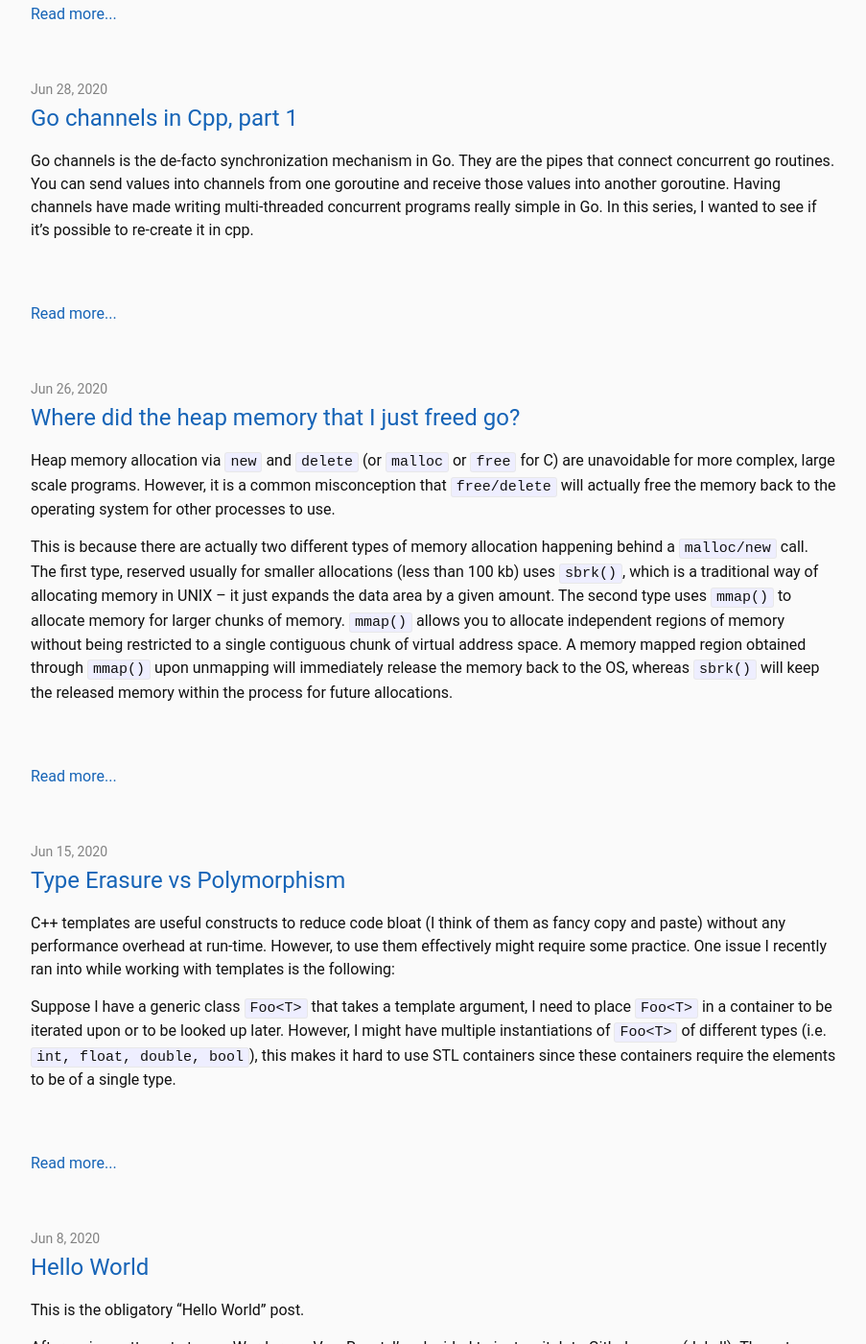
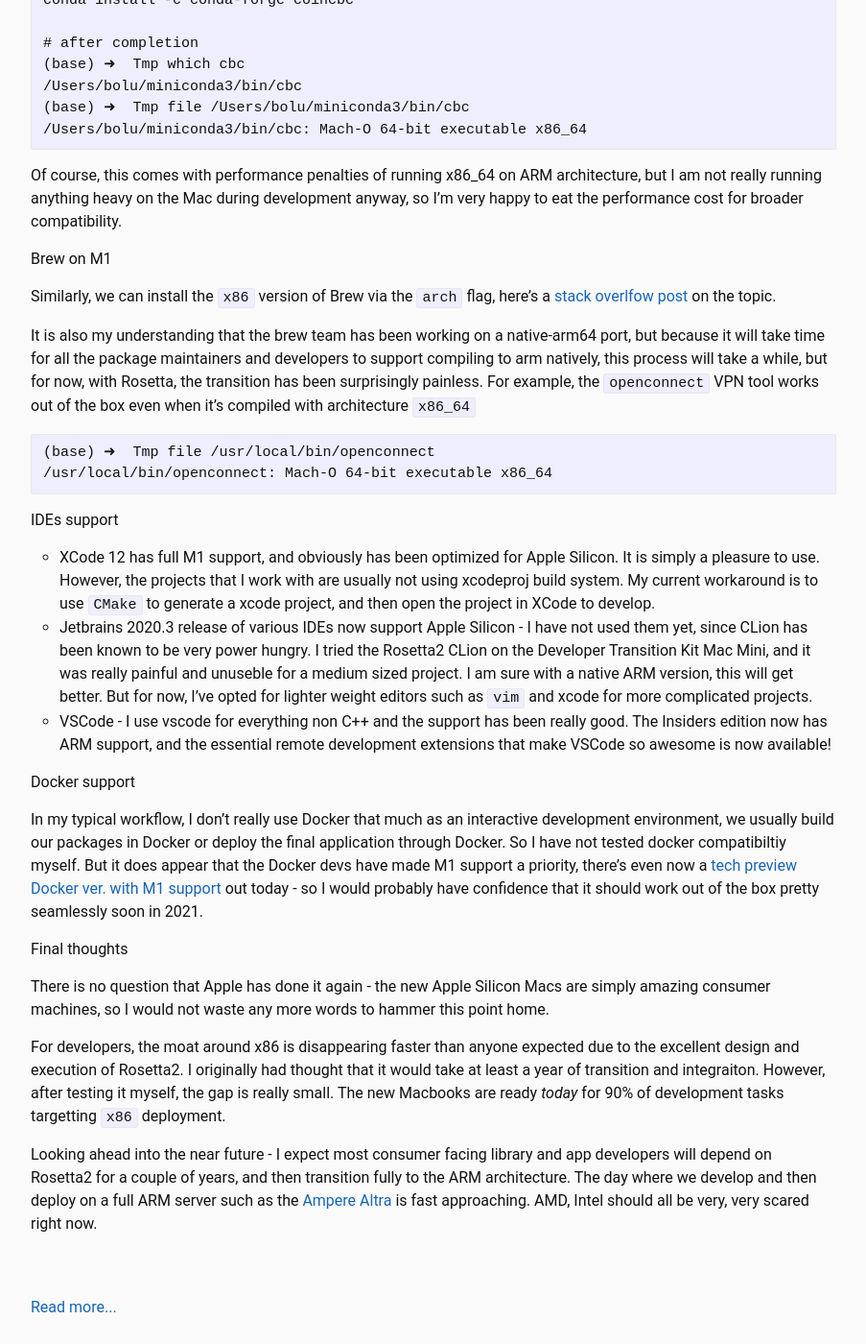
Before and after one commit to bolu-atx/bolu-atx.github.io, a Jekyll site: the page built from index.html, in a window 1280 px wide and 1400 px high, scrolled down 2391 px. Shown: the whole window at 96% size, without its empty margins (188-1091 px from the left). Built offline with Jekyll 4.4.1, drawn with Linux system fonts in a browser that asks for light colours; some of the changed text lies outside the part shown.

Commit message:
new post on M1 macs

````diff
--- a/_config.yml
+++ b/_config.yml
@@ -6,7 +6,7 @@
 # 'jekyll serve'. If you change this file, please restart the server process.
 
 # Site settings
-title: BoLu.dev | my stack trace 🤯
+title: BoLu.dev | stack trace of my scattered brain 🤯
 email: bluevires (at) gmail (dot) com
 description: "Thoughts and notes on programming, data science and other things"
 baseurl: "" # the subpath of your site, e.g. /blog
--- /dev/null
+++ b/_posts/2020-12-30-m1-macs.md
@@ -0,0 +1,163 @@
+---
+layout: post
+title:  "M1 apple silicon for development"
+date:   2020-12-30 15:06:06 -0700
+tags: blog
+author: bolu-atx
+categories: general
+---
+
+The newest and latest (late-2020) Apple Macbook Air and Macbook Pro 13" with Apple Silicon has been out on the market for a while now. Recently, I had the priviledge of getting a Macbook Air with M1 chip as as a dev machine to test various things (c++, python, jupyter notebook) that I use.
+
+From the Youtube reviews ([MKBHD][1]) and various benchmarking websites ([Toms' Hardware][2], [Daring Fireball][3]), I already know that the performance of the M1 chips is really impressive at the given power consumption; and that people are getting [ridiculous battery lifes][4] on their M1 Macs. However, as someone that intends to use the Mac as a development daily driver, my main concern is how my workflow and toolchain will work with the new Apple Silicon and ARM64 instruction set. After a few weeks of tinkering and exploration, I think it is safe to say that Apple has done an incredible job to ensure smooth transition to the new hardware, and that AMD/Intel/Microsoft or any other hardware manufacturer should be *shitting* their pants right now for the on-slaught that's about to come.
+
+
+#### How Rosetta2 Works
+
+To quote [Apple's developer documentation][5] on what is Rosetta:
+
+> Rosetta is a translation process that allows users to run apps that contain x86_64 instructions on Apple silicon.
+
+
+First you need to install Rosetta 2 via the Terminal
+
+```
+softwareupdate --install-rosetta
+```
+
+If you use the `file` commandline utility to inspect the type of file of various executables, you should see something like this
+
+```
+(base) ➜  ~ file /Users/bolu/miniconda3/bin/python
+/Users/bolu/miniconda3/bin/python: Mach-O 64-bit executable x86_64
+```
+
+Rosetta2 allows you to run the executable directly as if the Python is running on a x86_64 machine, example below:
+```
+(base) ➜  python
+Python 3.8.5 (default, Sep  4 2020, 02:22:02)
+[Clang 10.0.0 ] :: Anaconda, Inc. on darwin
+Type "help", "copyright", "credits" or "license" for more information.
+>>> import platform
+>>> platform.architecture()
+('64bit', '')
+>>> platform.machine()
+'x86_64'
+>>>
+```
+
+So, from the perspective of the user, when running compiled programs, the Rosetta translation process is transparent - one just need to ensure the compiler and linker are all linking consistently to x86_64 or arm64 binarires.
+
+#### Crosscompiling a C++ Project
+
+To illustrate cross-compilation, we have a toy `hello world` program here:
+
+```c++
+#include <iostream>
+
+int main(){
+        std::cout << "hello world!" << std::endl;
+        return 0;
+}
+
+```
+By default, `clang++` will use the host machine architecture as the target, as a result, if we compile the following program, we'll get a ARM64 executable:
+```
+(base) ➜  Tmp clang++ hello.cpp
+(base) ➜  Tmp ./a.out
+hello world!
+(base) ➜  Tmp file a.out
+a.out: Mach-O 64-bit executable arm64
+```
+
+You can specify that you wanted to compile this program targetting `x86_64` architecture via the `-arch` flag
+
+```
+(base) ➜  Tmp clang++ -arch x86_64 hello.cpp
+(base) ➜  Tmp file a.out
+a.out: Mach-O 64-bit executable x86_64
+```
+
+Here's the interesting bit, on M1 Macs, you can execute these two binraries as if they are native by just invoking them:
+
+#### What about interpreted languages like Python/Ruby/Bash?
+
+For bash scripts, or interpreted languages like Python / Ruby, you can specify the target architecture by using the `arch` command like so: `arch -x86_64 <COMMAND>` or `arch -arm64 <COMMAND>`
+
+```
+(base) ➜  Tmp arch -x86_64 bash test.sh
+Current architecture is i386
+
+(base) ➜  Tmp bash test.sh
+Current architecture is arm64
+```
+
+**What if you use `arch` with the wrong architecture type?**
+You will get a `Bad CPU type` error:
+
+```
+(base) ➜  Tmp arch -x86_64 ./hello_arm
+arch: posix_spawnp: ./hello_arm: Bad CPU type in executable
+```
+
+#### Anaconda on M1
+
+Getting Anaconda python distribution working on M1 is suprisingly easy (the x86_64 version), just launch the installer shell scirpt via the `arch -x86_64` prefix, then everything works as if it's native.
+
+`conda` and `conda-forge` will also work out of the box assuming the host machine is `x86_64` architecute, for example, I installed the open source mixed integer linear program solver [cbc][6] through conda-forge via one line as follows:
+
+```
+conda install -c conda-forge coincbc
+
+# after completion
+(base) ➜  Tmp which cbc
+/Users/bolu/miniconda3/bin/cbc
+(base) ➜  Tmp file /Users/bolu/miniconda3/bin/cbc
+/Users/bolu/miniconda3/bin/cbc: Mach-O 64-bit executable x86_64
+```
+
+Of course, this comes with performance penalties of running x86_64 on ARM architecture, but I am not really running anything heavy on the Mac during development anyway, so I'm very happy to eat the performance cost for broader compatibility.
+
+
+#### Brew on M1
+
+Similarly, we can install the `x86` version of Brew via the `arch` flag, here's a [stack overlfow post][7] on the topic.
+
+It is also my understanding that the brew team has been working on a native-arm64 port, but because it will take time for all the package maintainers and developers to support compiling to arm natively, this process will take a while, but for now, with Rosetta, the transition has been surprisingly painless. For example, the `openconnect` VPN tool works out of the box even when it's compiled with architecture `x86_64`
+
+```
+(base) ➜  Tmp file /usr/local/bin/openconnect
+/usr/local/bin/openconnect: Mach-O 64-bit executable x86_64
+```
+
+
+#### IDEs support
+
+- XCode 12 has full M1 support, and obviously has been optimized for Apple Silicon. It is simply a pleasure to use. However, the projects that I work with are usually not using xcodeproj build system. My current workaround is to use `CMake` to generate a xcode project, and then open the project in XCode to develop.
+- Jetbrains 2020.3 release of various IDEs now support Apple Silicon - I have not used them yet, since CLion has been known to be very power hungry. I tried the Rosetta2 CLion on the Developer Transition Kit Mac Mini, and it was really painful and unuseble for a medium sized project. I am sure with a native ARM version, this will get better. But for now, I've opted for lighter weight editors such as `vim` and xcode for more complicated projects.
+- VSCode - I use vscode for everything non C++ and the support has been really good. The Insiders edition now has ARM support, and the essential remote development extensions that make VSCode so awesome is now available!
+
+
+#### Docker support
+
+In my typical workflow, I don't really use Docker that much as an interactive development environment, we usually build our packages in Docker or deploy the final application through Docker. So I have not tested docker compatibiltiy myself. But it does appear that the Docker devs have made M1 support a priority, there's even now a [tech preview Docker ver. with M1 support][8] out today - so I would probably have confidence that it should work out of the box pretty seamlessly soon in 2021.
+
+
+#### Final thoughts
+
+There is no question that Apple has done it again - the new Apple Silicon Macs are simply amazing consumer machines, so I would not waste any more words to hammer this point home.
+
+For developers, the moat around x86 is disappearing faster than anyone expected due to the excellent design and execution of Rosetta2. I originally had thought that it would take at least a year of transition and integraiton. However, after testing it myself, the gap is really small. The new Macbooks are ready *today* for 90% of development tasks targetting `x86` deployment.
+
+Looking ahead into the near future - I expect most consumer facing library and app developers will depend on Rosetta2 for a couple of years, and then transition fully to the ARM architecture. The day where we develop and then deploy on a full ARM server such as the [Ampere Altra][9] is fast approaching. AMD, Intel should all be very, very scared right now.
+
+
+[1]:https://www.youtube.com/watch?v=f4g2nPY-VZc
+[2]:https://www.tomshardware.com/news/Apple-M1-Chip-Everything-We-Know
+[3]:https://daringfireball.net/2020/11/the_m1_macs
+[4]:https://techcrunch.com/2020/11/17/yeah-apples-m1-macbook-pro-is-powerful-but-its-the-battery-life-that-will-blow-you-away/
+[5]:https://developer.apple.com/documentation/apple_silicon/about_the_rosetta_translation_environment
+[6]:https://github.com/coin-or/Cbc
+[7]:https://stackoverflow.com/questions/64882584/how-to-run-the-homebrew-installer-under-rosetta-2-on-m1-macbook
+[8]:https://www.docker.com/blog/download-and-try-the-tech-preview-of-docker-desktop-for-m1/
+[9]:https://amperecomputing.com/altra/?gclid=CjwKCAiA57D_BRAZEiwAZcfCxcY7SgdpKlcA-jtM53H1vM84oRh5C1WUNRKwlp1T4Nszfl-rExz8ohoCCqwQAvD_BwE
--- a/photos.md
+++ b/photos.md
@@ -6,10 +6,11 @@
 
 Here's a small selection of my photography work. You can find more on my [Flickr](https://www.flickr.com/photos/emo_nemo) or [500px](https://500px.com/blu3ness).
 
-I shoot with a Sony A7 RII, my lenses include:
+I used to own a Canon 5d Mark III, but now I primarily shoot with a Sony A7 RII, my lenses from most frequently used to least include:
 
 - Canon 24-70 f2.8 II L
 - Canon 16-35 f4 L
 - Canon 70-200 f4 L
 - Samyang 35mm f1.4L for Sony EF
 - Sony 28mm f2 EF
+- Sony 50mm f1.8 EF
````
